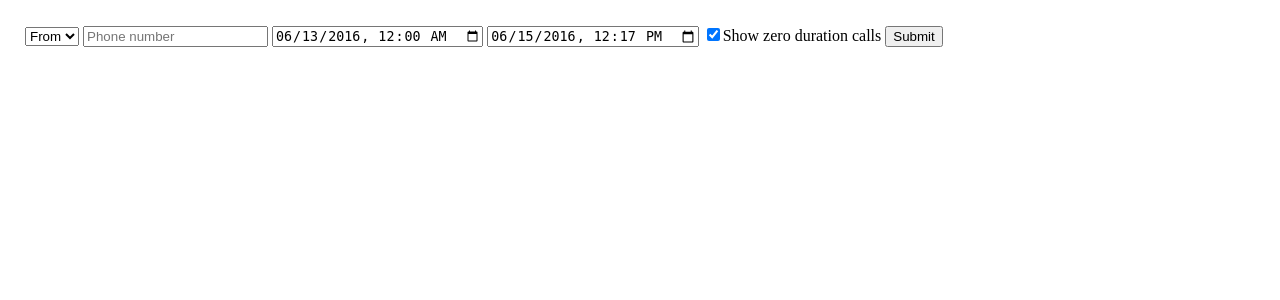
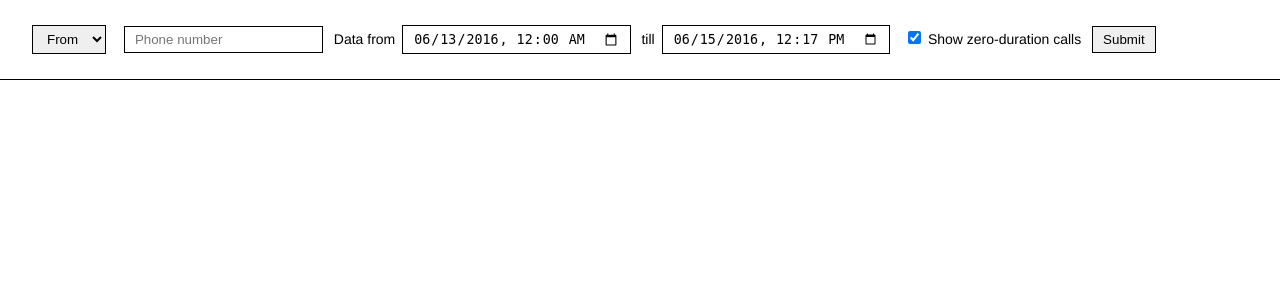
Before and after one commit to avezhlev/clap, a PHP site: page / in a window 1280 px wide. Shown: the top 300 px of the page. Run offline with PHP 8.4, Linux system fonts and the light colour scheme.

Commit message:
Added interface improvements

```diff
--- a/analyzer/index.html
+++ b/analyzer/index.html
@@ -4,14 +4,55 @@
 <meta charset="UTF-8">
 <title>CUCM calls analyzer</title>
 <style>
-	body {margin: 0; padding: 0;}
+	body {
+		font-family: "Helvetica Neue", Helvetica, Arial;
+		font-size: 14px;
+		line-height: 20px;
+		font-weight: 400;
+		margin: 0;
+		padding: 0;
+		-webkit-font-smoothing: antialiased;
+		font-smoothing: antialiased;
+	}
 	div {width: 100%;}
-	div.header {position: fixed; top: 0; padding: 25px; z-index: 1; background-color: white;}
-	div.spinner {padding: 75px 0 0; text-align: center; display: block;}
+	div.header {
+		position: fixed;
+		top: 0;
+		padding: 25px;
+		z-index: 1;
+		background-color: white;
+		border-bottom: 1px groove black;
+	}
+	div.spinner {
+		padding: 450px 0 0;
+		text-align: center;
+		display: block;
+	}
 	div.spinner.hidden {display: none;}
-	div.content {padding: 75px 0px 25px;}
-	table {margin: 0 auto; border-collapse: collapse;}
-	table, th, td {border: 1px solid black;}
+	div.content {
+		padding: 100px 0px 25px;
+		text-align: center;
+	}
+	input, select, button {
+		padding: 5px 10px;
+		margin: 0 7px;
+		border: 1px solid black;
+	}
+	button:hover {background-color: #d0e0ff;}
+	table, th, td {border: 1px solid darkgrey;}
+	table {
+		margin: 0 auto;
+		border-collapse: collapse;
+	}
+	th, td {padding: 5px 10px;}
+	th {
+		background-color: #d0e0ff;
+		font-weight: 600;
+	}
+	tr {background-color: #f6f6f6;}
+	tr:hover {background-color: #f0f0f0;}
+	tr:nth-child(odd) {background-color: #e9e9e9;}
+	tr:nth-child(odd):hover {background-color: #e3e3e3;}
 </style>
 </head>
 <body>
@@ -22,9 +63,9 @@
 			<option value="both">Both</option>
 		</select>
 		<input type="text" id="number" placeholder="Phone number" />
-		<input type="datetime-local" id="begintime" />
-		<input type="datetime-local" id="endtime" />
-		<label><input type="checkbox" id="zero" checked />Show zero duration calls</label>
+		<label>Data from<input type="datetime-local" id="begintime" /></label>
+		<label>till<input type="datetime-local" id="endtime" /></label>
+		<label><input type="checkbox" id="zero" checked />Show zero-duration calls</label>
 		<button onclick="getData()">Submit</button>
 	</div>
 	<div class="spinner hidden" id="spinner">
```
Also changed, not shown: analyzer/getdata.php (+12 -2 lines).
